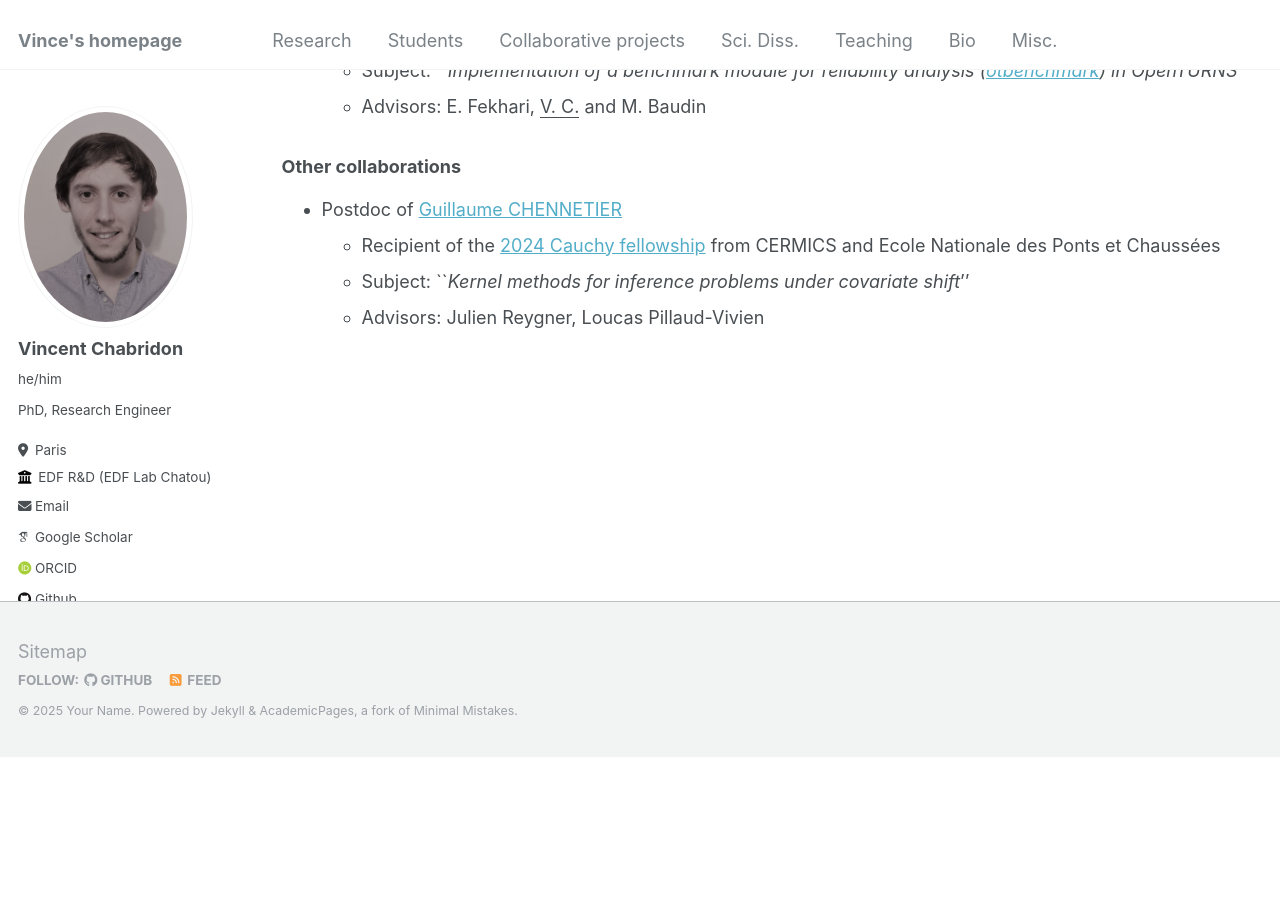
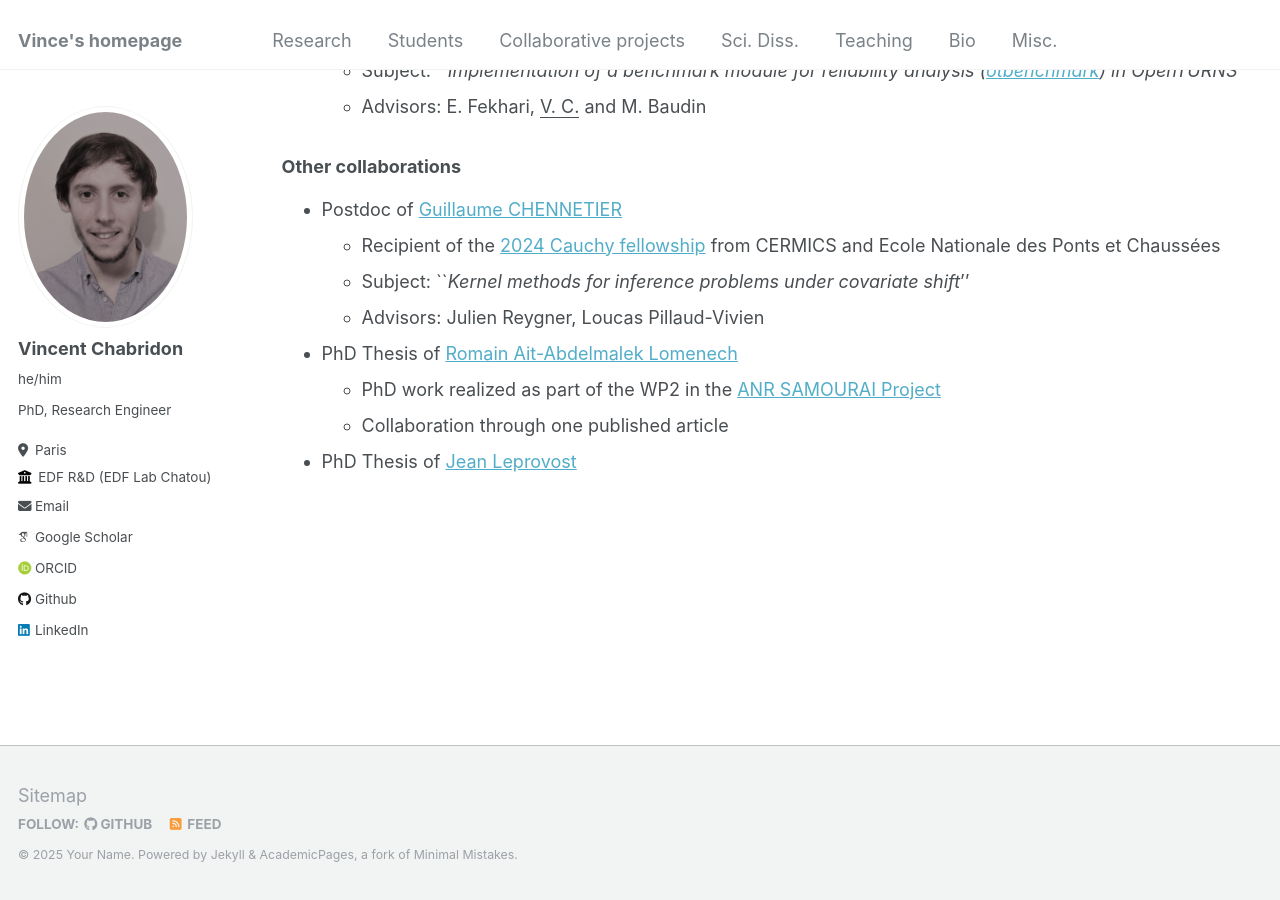
Before and after one commit to vchabri/vchabri.github.io, a Jekyll site: the page built from _pages/students.md, in a window 1280 px wide and 900 px high, scrolled down 2653 px. Built offline with Jekyll 4.4.1, drawn with Linux system fonts in a browser that asks for light colours; some web fonts are replaced; before the commit the page ends 3409 px from its top, so only the background shows below that; some of the changed text lies outside the part shown.

Commit message:
Update students.md

```diff
--- a/_pages/students.md
+++ b/_pages/students.md
@@ -17,7 +17,7 @@ If I have, please let me know by emailing me directly (see Contact info on Vince
   - Advisors: [Mathilde Mougeot](https://sites.google.com/site/mougeotmathilde/), [Didier Lucor](https://perso.lisn.upsaclay.fr/lucor/), Emmanuel Remy and <ins> V. C.</ins>
 * Elias FEKHARI (2021 - 2024)
   - Title: ``_Uncertainty quantification in multi-physics model for wind turbine asset management_''
-  - Advisors: Bertrand Iooss, <ins> V. C.</ins> and Joseph Muré
+  - Advisors: [Bertrand Iooss](https://biooss1.wixsite.com/bertrand), <ins> V. C.</ins> and Joseph Muré
   - Defended on March, 12th, 2024
   - Jury: Pr. Franck Schoefs (Review.), Pr. Daniel Straub (Review.), Dr. Mireille Bossy (Pdt.), Pr. Sébastien Da Veiga (Exam.), Pr. Bruno Sudret (Exam.), Dr. Anaïs Lovera (Guest)
 * Antoine AJENJO (2019 - 2022)
@@ -78,3 +78,7 @@ If I have, please let me know by emailing me directly (see Contact info on Vince
   - Recipient of the [2024 Cauchy fellowship](https://cermics-lab.enpc.fr/cauchy-fellowship/) from CERMICS and Ecole Nationale des Ponts et Chaussées
   - Subject: ``_Kernel methods for inference problems under covariate shift_''
   - Advisors: Julien Reygner, Loucas Pillaud-Vivien
+* PhD Thesis of [Romain Ait-Abdelmalek Lomenech](https://l2s.centralesupelec.fr/u/ait-abdelmalek-lomenech-romain/)
+  - PhD work realized as part of the WP2 in the [ANR SAMOURAI Project](https://uq.math.cnrs.fr/anr-samourai#560e1246ab826b0a0cff219b8e62e808)
+  - Collaboration through one published article
+* PhD Thesis of [Jean Leprovost](https://lamcos.insa-lyon.fr/fiche_personnelle.php?p=23_1&L=1&Numpers=2403)
```
